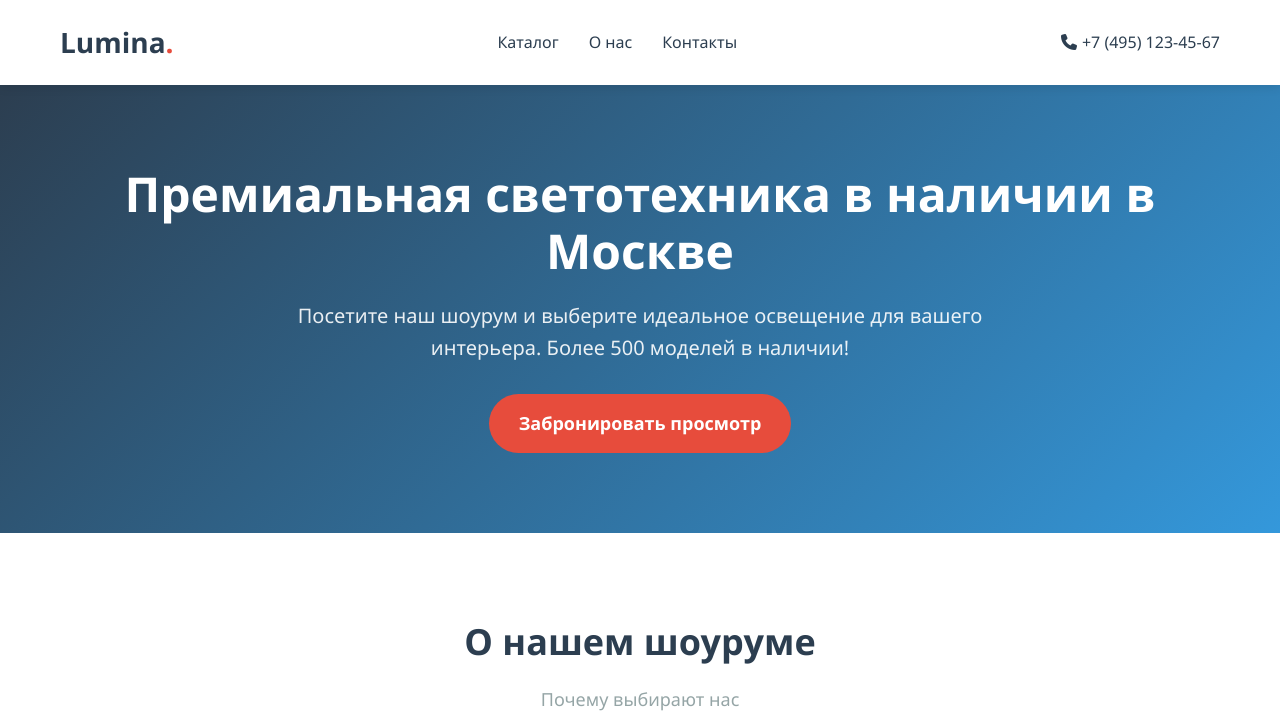
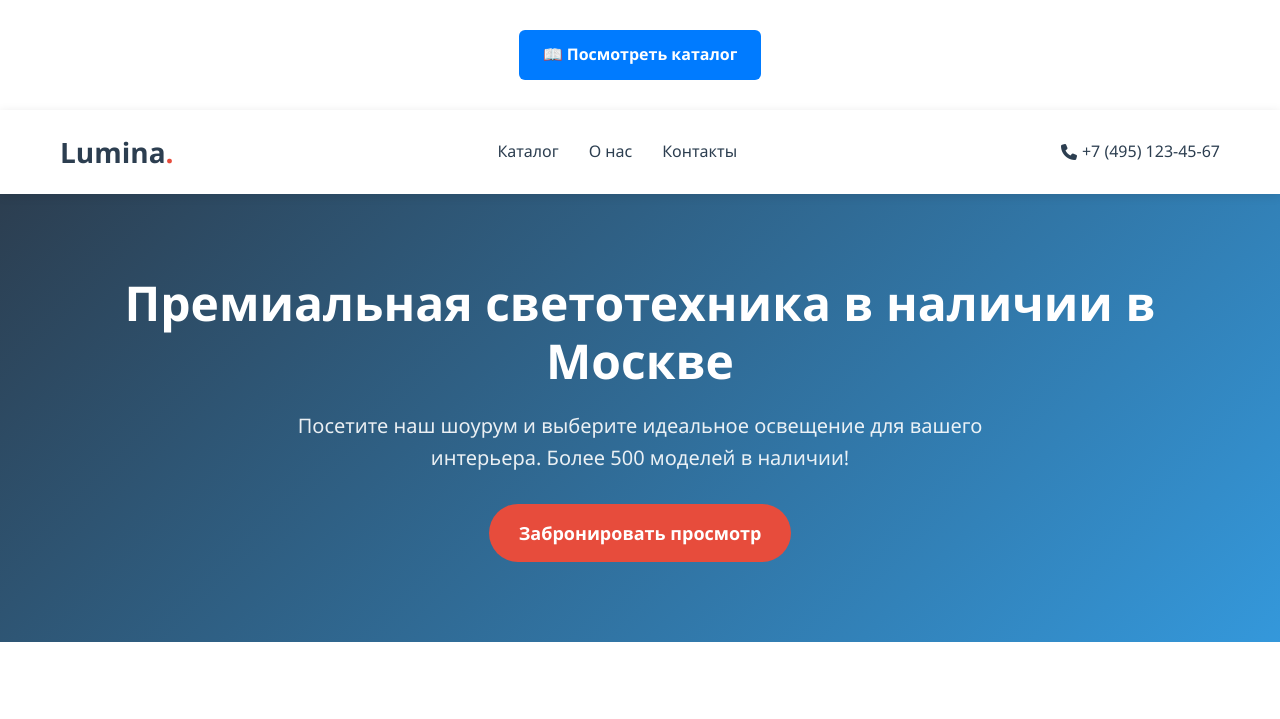
Before and after one commit to s67911968-del/lumina-demo, a plain HTML site: page index.html in a window 1280 px wide. Shown: the top 719 px of the page. Drawn offline with Linux system fonts and the light colour scheme.

Commit message:
index.html

```diff
--- a/index.html
+++ b/index.html
@@ -4,6 +4,12 @@
     <meta charset="UTF-8">
     <meta name="viewport" content="width=device-width, initial-scale=1.0">
     <title>Lumina — Шоурум осветительной техники в Москве</title>
+    <div style="text-align: center; margin: 30px 0;">
+  <a href="media/catalog.pdf" target="_blank"
+     style="display: inline-block; padding: 12px 24px; background: #007bff; color: white; text-decoration: none; border-radius: 6px; font-weight: bold;">
+    📖 Посмотреть каталог
+  </a>
+</div>
     <link rel="stylesheet" href="https://cdnjs.cloudflare.com/ajax/libs/font-awesome/6.4.0/css/all.min.css">
     <style>
         * {
```
